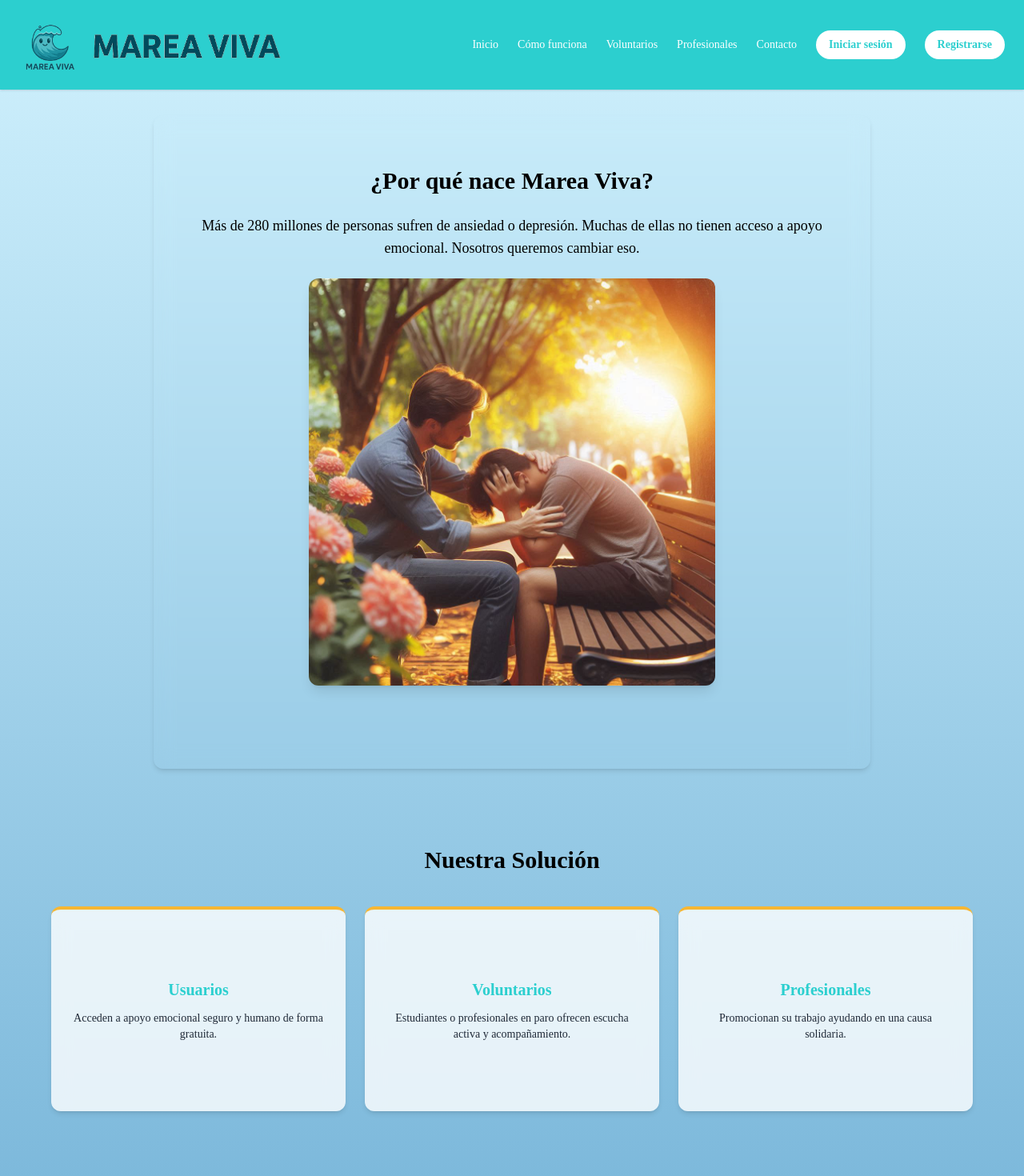
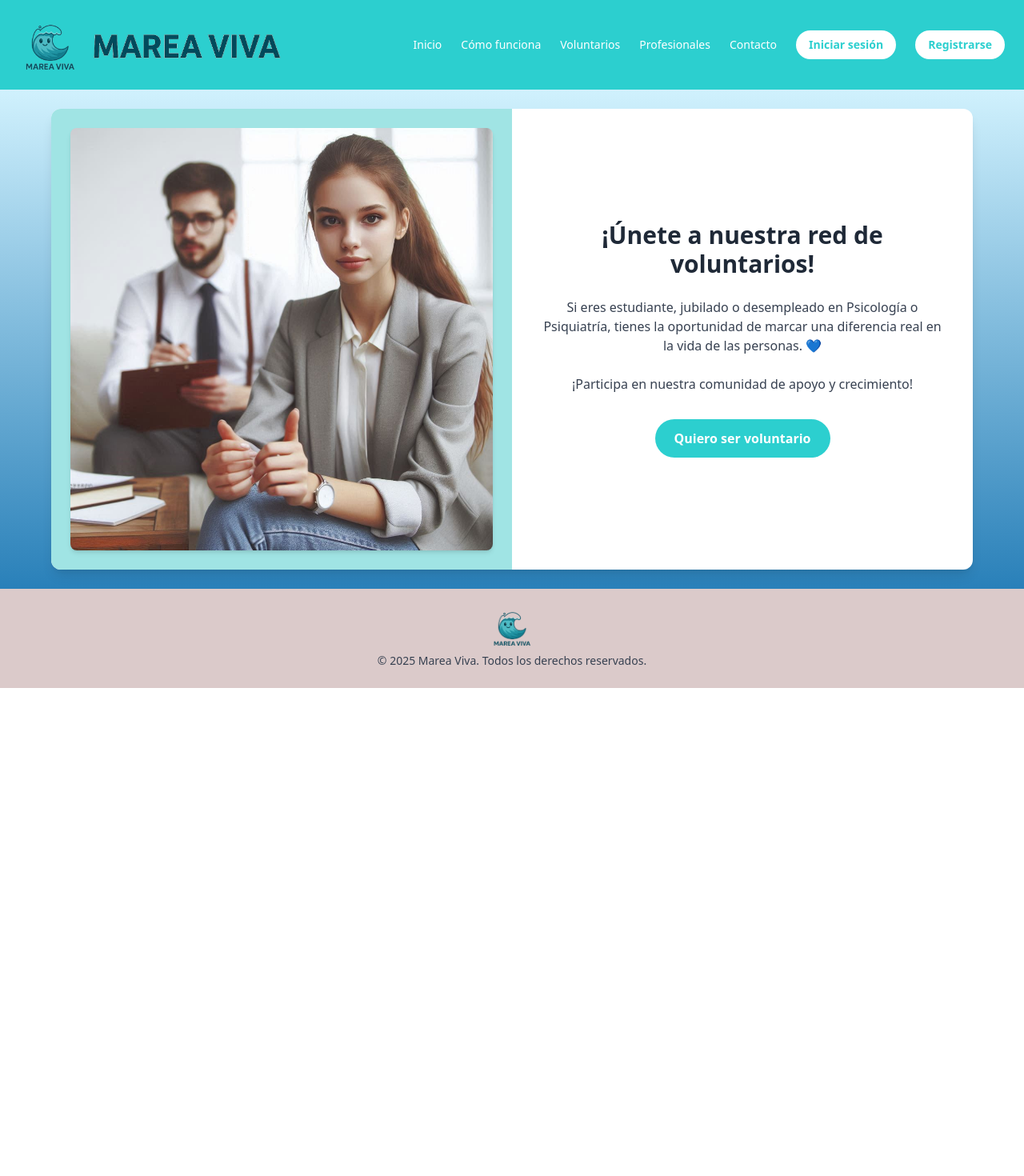
Before and after one commit to Emagmunioz/MareaViva, a React app in the folder frontend/: page /volunteers in a window 1280 px wide. Shown: the top 1470 px of the page at 80% size. After the commit the page ends 860 px from the top, so only its background shows below. Built offline with nearby package versions, Linux system fonts and the light colour scheme; the HTML template or start-up script is replaced by a standard one.

Commit message:
the last changes in the cards and anmin page

```diff
--- a/frontend/src/App.jsx
+++ b/frontend/src/App.jsx
@@ -1,5 +1,6 @@
 import React from "react";
-import { BrowserRouter, Routes, Route } from "react-router-dom";
+import { BrowserRouter, Routes, Route, Navigate } from "react-router-dom";
+
 import Register from "./pages/Register";
 import Login from "./pages/Login";
 import Dashboard from "./pages/Dashboard";
@@ -15,36 +16,41 @@ import FoundationsPage from "@/pages/FoundationsPage";
 import ContactPage from "@/pages/ContactPage";
 import SeekSupport from "@/pages/SeekSupport";
 import NotFoundPage from "@/pages/NotFoundPage";
-
+import AdminCrudProfiles from "@/pages/AdminCrudProfiles";
 export default function App() {
   return (
     <BrowserRouter>
       <Routes>
 
-         <Route path="/register" element={<Register />} />
-         <Route path="/login" element={<Login />} />
+        {/* Autenticación */}
+        <Route path="/register" element={<Register />} />
+        <Route path="/login" element={<Login />} />
 
-        <Route path="/" element={<Home />} />
-        <Route
-          path="/dashboard"
-          element={
-            <PrivateRoute>
-              <Dashboard />
-            </PrivateRoute>
-          }
-        />
+        {/* Redirección de raíz "/" a "/home" */}
+        <Route path="/" element={<Navigate to="/home" />} />
 
-        <Route path="*" element={<Home />} />
-        <Route path="/como-funciona" element={<HowItWorks />} />
+        {/* Rutas públicas */}
+        <Route path="/home" element={<Home />} />
+        <Route path="/how-it-works" element={<HowItWorks />} />
+        <Route path="/volunteers" element={<VolunteersPage />} />
+        <Route path="/foundations" element={<FoundationsPage />} />
+        <Route path="/contact" element={<ContactPage />} />
         <Route path="/profile-form" element={<ProfileForm />} />
         <Route path="/cuestionario" element={<EmotionEvaluation />} />
         <Route path="/groups-form" element={<GroupsFormPage />} />
         <Route path="/chat" element={<ChatSupport />} />
-        <Route path="/voluntarios" element={<VolunteersPage />} />
-        <Route path="/profesionales" element={<FoundationsPage />} />
-        <Route path="/contacto" element={<ContactPage />} />
         <Route path="/seek-support" element={<SeekSupport />} />
+        <Route path="/admin-crud" element={<AdminCrudProfiles />} />
+        {/* Rutas protegidas */}
+        <Route path="/dashboard" element={
+          <PrivateRoute>
+            <Dashboard />
+          </PrivateRoute>
+        } />
+
+        {/* Página no encontrada */}
         <Route path="*" element={<NotFoundPage />} />
+
       </Routes>
     </BrowserRouter>
   );
--- a/frontend/src/components/Cards.jsx
+++ b/frontend/src/components/Cards.jsx
@@ -4,17 +4,17 @@ const cardData = [
   {
     title: "Usuarios",
     desc: "Acceden a apoyo emocional seguro y humano de forma gratuita.",
-    route: "/como-funciona",
+    route: "/how-it-works", // ✅ corregido
   },
   {
     title: "Voluntarios",
     desc: "Estudiantes o profesionales en paro ofrecen escucha activa y acompañamiento.",
-    route: "/voluntarios", // 👉 redirige a VolunteersPage
+    route: "/volunteers", // ✅ corregido
   },
   {
     title: "Profesionales",
     desc: "Promocionan su trabajo ayudando en una causa solidaria.",
-    route: "/profesionales",
+    route: "/foundations", // ✅ corregido
   },
 ];
 
@@ -24,8 +24,12 @@ export default function Cards() {
       <h2 className="text-3xl font-semibold mb-10 text-black">Nuestra Solución</h2>
       <div className="grid grid-cols-1 sm:grid-cols-3 gap-6 max-w-6xl mx-auto">
         {cardData.map((card, i) => (
-          <Link to={card.route} key={i} className="transition-transform hover:scale-105">
-            <div className="bg-white/80 backdrop-blur-md rounded-xl shadow-md p-6 h-64 flex flex-col justify-center items-center border-t-4 border-[#f7b733] hover:shadow-lg">
+          <Link
+            to={card.route}
+            key={i}
+            className="transition-transform hover:scale-105"
+          >
+            <div className="bg-white/80 backdrop-blur-md rounded-xl shadow-md p-6 h-64 flex flex-col justify-center items-center border-t-4 border-[#f7b733] hover:shadow-lg transition duration-300">
               <h3 className="text-xl font-semibold mb-3 text-[#2ccfcf]">{card.title}</h3>
               <p className="text-gray-800 text-sm">{card.desc}</p>
             </div>
--- a/frontend/src/components/Footer.jsx
+++ b/frontend/src/components/Footer.jsx
@@ -1,12 +1,25 @@
 import React from "react";
+import { useNavigate } from "react-router-dom";
 import logo from "../assets/logo.png";
 
+export default function Footer() {
+  const navigate = useNavigate();
 
-export default function Footer() {
   return (
-    <footer className="flex flex-col sm:flex-row items-center justify-center gap-2 px-4 py-6 bg-[#dbcaca] text-gray-700 text-sm">
-      <img src={logo} alt="Logo Marea Viva" className="h-6" />
-      <p>&copy; 2025 Marea Viva. Todos los derechos reservados.</p>
+    <footer className="relative flex flex-col items-center justify-center px-4 py-6 bg-[#dbcaca] text-gray-700 text-sm group">
+
+      {/* 🔥 Botón Admin (oculto hasta hover) */}
+      <button
+        onClick={() => navigate("/admin-crud")}
+        className="absolute left-4 top-1/2 transform -translate-y-1/2 opacity-0 group-hover:opacity-100 transition-opacity text-xs bg-teal-500 hover:bg-teal-600 text-white px-3 py-1 rounded-full"
+      >
+        Admin
+      </button>
+
+      {/* Logo centrado */}
+      <img src={logo} alt="Logo Marea Viva" className="h-10 sm:h-12 mb-2" />
+
+      <p className="text-center">&copy; 2025 Marea Viva. Todos los derechos reservados.</p>
     </footer>
   );
 }
--- a/frontend/src/components/Header.jsx
+++ b/frontend/src/components/Header.jsx
@@ -26,11 +26,11 @@ export default function Header() {
         {/* Menú máximo ancho */}
         <div className="flex-1 flex justify-end">
           <nav className="hidden md:flex gap-6 items-center text-sm font-medium">
-            <Link to="/" className="hover:underline">Inicio</Link>
-            <Link to="/como-funciona" className="hover:underline">Cómo funciona</Link>
-            <Link to="/voluntarios" className="hover:underline">Voluntarios</Link>
-            <Link to="/profesionales" className="hover:underline">Profesionales</Link>
-            <Link to="/contacto" className="hover:underline">Contacto</Link>
+            <Link to="/home" className="hover:underline">Inicio</Link>
+            <Link to="/how-it-works" className="hover:underline">Cómo funciona</Link>
+            <Link to="/volunteers" className="hover:underline">Voluntarios</Link>
+            <Link to="/foundations" className="hover:underline">Profesionales</Link>
+            <Link to="/contact" className="hover:underline">Contacto</Link>
             <Link
               to="/login"
               className="bg-white text-[#2ccfcf] px-4 py-2 rounded-full font-semibold hover:bg-gray-100 transition"
@@ -70,11 +70,11 @@ export default function Header() {
       {/* Mobile Menu */}
       {menuOpen && (
         <div className="md:hidden flex flex-col gap-3 mt-4 text-sm font-medium text-center">
-          <Link to="/" onClick={() => setMenuOpen(false)}>Inicio</Link>
-          <Link to="/como-funciona" onClick={() => setMenuOpen(false)}>Cómo funciona</Link>
-          <Link to="/voluntarios" onClick={() => setMenuOpen(false)}>Voluntarios</Link>
-          <Link to="/profesionales" onClick={() => setMenuOpen(false)}>Profesionales</Link>
-          <Link to="/contacto" onClick={() => setMenuOpen(false)}>Contacto</Link>
+          <Link to="/home" onClick={() => setMenuOpen(false)}>Inicio</Link>
+          <Link to="/how-it-works" onClick={() => setMenuOpen(false)}>Cómo funciona</Link>
+          <Link to="/volunteers" onClick={() => setMenuOpen(false)}>Voluntarios</Link>
+          <Link to="/foundations" onClick={() => setMenuOpen(false)}>Profesionales</Link>
+          <Link to="/contact" onClick={() => setMenuOpen(false)}>Contacto</Link>
           <Link
             to="/login"
             className="bg-white text-[#2ccfcf] px-4 py-2 rounded-full font-semibold hover:bg-gray-100 transition"
--- /dev/null
+++ b/frontend/src/pages/AdminCrudProfiles.jsx
@@ -0,0 +1,145 @@
+import { useEffect, useState } from "react";
+import api from "@/services/api";
+import Header from "@/components/Header";
+import Footer from "@/components/Footer";
+
+export default function AdminCrudProfiles() {
+  const [profiles, setProfiles] = useState([]);
+  const [loading, setLoading] = useState(true);
+
+  useEffect(() => {
+    fetchProfiles();
+  }, []);
+
+  const fetchProfiles = async () => {
+    try {
+      const res = await api.get("/profile/all");
+      setProfiles(res.data);
+    } catch (error) {
+      console.error("Error cargando perfiles:", error);
+    } finally {
+      setLoading(false);
+    }
+  };
+
+  const handleUpdate = async (id, updatedProfile) => {
+    try {
+      await api.put(`/profile/${id}`, updatedProfile);
+      alert("Perfil actualizado exitosamente.");
+      fetchProfiles();
+    } catch (error) {
+      console.error("Error actualizando perfil:", error);
+      alert("Error al actualizar perfil.");
+    }
+  };
+
+  const handleDelete = async (id) => {
+    if (window.confirm("¿Seguro que deseas eliminar este perfil?")) {
+      try {
+        await api.delete(`/profile/${id}`);
+        alert("Perfil eliminado.");
+        fetchProfiles();
+      } catch (error) {
+        console.error("Error eliminando perfil:", error);
+        alert("Error al eliminar perfil.");
+      }
+    }
+  };
+
+  if (loading) return <div className="p-6 text-center">Cargando perfiles...</div>;
+
+  return (
+    <div className="flex flex-col min-h-screen">
+      <Header />
+
+      <main className="flex-grow bg-gradient-to-b from-[#D0F1FD] to-[#2980b9] p-6">
+        <div className="max-w-7xl mx-auto bg-white p-8 rounded-xl shadow-lg">
+          <h1 className="text-3xl font-bold text-center mb-8 text-gray-800">CRUD de Perfiles (Demo)</h1>
+
+          <div className="grid md:grid-cols-2 lg:grid-cols-3 gap-8">
+            {profiles.map((profile) => (
+              <ProfileCard
+                key={profile.id}
+                profile={profile}
+                onUpdate={handleUpdate}
+                onDelete={handleDelete}
+              />
+            ))}
+          </div>
+        </div>
+      </main>
+
+      <Footer />
+    </div>
+  );
+}
+
+function ProfileCard({ profile, onUpdate, onDelete }) {
+  const [editProfile, setEditProfile] = useState(profile);
+
+  const handleRemoveImage = () => {
+    if (window.confirm("¿Seguro que deseas eliminar la imagen?")) {
+      setEditProfile({ ...editProfile, imageUrl: "" });
+    }
+  };
+
+  return (
+    <div className="bg-[#A0E4E4] p-6 rounded-xl shadow-md">
+
+      {/* 🔥 Mostrar imagen si existe */}
+      {editProfile.imageUrl && (
+        <div className="flex flex-col items-center mb-4">
+          <img
+            src={`http://localhost:8080${editProfile.imageUrl}`}
+            alt="Foto de perfil"
+            className="w-24 h-24 object-cover rounded-full"
+          />
+          <button
+            onClick={handleRemoveImage}
+            className="text-red-600 text-sm underline mt-2"
+          >
+            Eliminar imagen
+          </button>
+        </div>
+      )}
+
+      {/* Datos editables */}
+      <input
+        type="text"
+        value={editProfile.firstName || ""}
+        onChange={(e) => setEditProfile({ ...editProfile, firstName: e.target.value })}
+        placeholder="Nombre"
+        className="w-full p-2 rounded mb-2 border"
+      />
+      <input
+        type="text"
+        value={editProfile.lastName || ""}
+        onChange={(e) => setEditProfile({ ...editProfile, lastName: e.target.value })}
+        placeholder="Apellido"
+        className="w-full p-2 rounded mb-2 border"
+      />
+      <textarea
+        value={editProfile.description || ""}
+        onChange={(e) => setEditProfile({ ...editProfile, description: e.target.value })}
+        placeholder="Descripción"
+        className="w-full p-2 rounded mb-4 border min-h-[80px]"
+      />
+
+      {/* Botones */}
+      <div className="flex justify-between">
+        <button
+          onClick={() => onUpdate(profile.id, editProfile)}
+          className="bg-teal-500 hover:bg-teal-600 text-white px-4 py-2 rounded-full text-sm font-semibold"
+        >
+          Guardar
+        </button>
+        <button
+          onClick={() => onDelete(profile.id)}
+          className="bg-red-500 hover:bg-red-600 text-white px-4 py-2 rounded-full text-sm font-semibold"
+        >
+          Borrar
+        </button>
+      </div>
+    </div>
+  );
+}
--- a/frontend/src/pages/SeekSupport.jsx
+++ b/frontend/src/pages/SeekSupport.jsx
@@ -6,7 +6,8 @@ import Footer from "@/components/Footer";
 export default function SeekSupport() {
   const [profiles, setProfiles] = useState([]);
   const [loading, setLoading] = useState(true);
-  const [contacting, setContacting] = useState(false); // 🔥 Para bloquear múltiples clics
+  const [contacting, setContacting] = useState(false);
+  const [filterRole, setFilterRole] = useState("voluntario"); // 🔥 Nuevo: selecciona "voluntario" o "usuario"
   const navigate = useNavigate();
 
   useEffect(() => {
@@ -28,10 +29,10 @@ export default function SeekSupport() {
     fetchProfiles();
   }, []);
 
-  const volunteerProfiles = profiles.filter(profile => profile.role === "voluntario");
+  const filteredProfiles = profiles.filter(profile => profile.role === filterRole);
 
   const handleContact = async (profileId) => {
-    if (contacting) return; // 🔥 Evitar múltiples clics mientras contacta
+    if (contacting) return;
 
     setContacting(true);
 
@@ -45,14 +46,13 @@ export default function SeekSupport() {
       });
 
       if (!res.ok) {
-        throw new Error("Error al contactar al voluntario");
+        throw new Error("Error al contactar");
       }
 
-      // ✅ Email enviado correctamente, ahora redirigimos al chat
       navigate("/chat");
     } catch (error) {
-      console.error("Error al contactar al voluntario:", error);
-      alert("Hubo un problema al contactar al voluntario. Intenta de nuevo.");
+      console.error("Error al contactar:", error);
+      alert("Hubo un problema al contactar. Intenta de nuevo.");
     } finally {
       setContacting(false);
     }
@@ -65,16 +65,42 @@ export default function SeekSupport() {
       <Header />
 
       <main className="flex-grow py-12 px-6 max-w-7xl mx-auto">
-        <h2 className="text-3xl font-bold text-center mb-10 text-coral-700">Encuentra apoyo</h2>
+        <h2 className="text-3xl font-bold text-center mb-10 text-coral-700">
+          Encuentra apoyo
+        </h2>
+
+        {/* 🔥 Nuevo: Selector entre voluntarios y usuarios */}
+        <div className="flex justify-center mb-10">
+          <button
+            onClick={() => setFilterRole("voluntario")}
+            className={`px-4 py-2 mx-2 rounded-full font-semibold ${
+              filterRole === "voluntario"
+                ? "bg-teal-500 text-white"
+                : "bg-white text-teal-600 border border-teal-500"
+            }`}
+          >
+            Voluntarios
+          </button>
+          <button
+            onClick={() => setFilterRole("usuario")}
+            className={`px-4 py-2 mx-2 rounded-full font-semibold ${
+              filterRole === "usuario"
+                ? "bg-teal-500 text-white"
+                : "bg-white text-teal-600 border border-teal-500"
+            }`}
+          >
+            Usuarios
+          </button>
+        </div>
 
         {loading ? (
           <div className="flex justify-center items-center min-h-[50vh]">
-            <p className="text-teal-600 text-xl font-semibold animate-pulse">Cargando voluntarios...</p>
+            <p className="text-teal-600 text-xl font-semibold animate-pulse">Cargando perfiles...</p>
           </div>
         ) : (
           <div className="grid md:grid-cols-2 lg:grid-cols-4 gap-8">
-            {volunteerProfiles.length > 0 ? (
-              volunteerProfiles.map((profile) => (
+            {filteredProfiles.length > 0 ? (
+              filteredProfiles.map((profile) => (
                 <div
                   key={profile.id}
                   className="bg-white rounded-xl shadow-lg p-6 flex flex-col items-center text-center hover:shadow-2xl transition"
@@ -90,7 +116,7 @@ export default function SeekSupport() {
                   <p className="text-gray-700 mt-2 mb-6">{profile.description}</p>
                   <button
                     onClick={() => handleContact(profile.id)}
-                    disabled={contacting} // 🔥 Deshabilita si ya está contactando
+                    disabled={contacting}
                     className="bg-teal-500 hover:bg-teal-600 text-white font-bold py-2 px-6 rounded-full transition disabled:opacity-50"
                   >
                     {contacting ? "Conectando..." : "Contactar"}
@@ -99,7 +125,7 @@ export default function SeekSupport() {
               ))
             ) : (
               <p className="text-center col-span-4 text-gray-500">
-                No hay voluntarios disponibles en este momento. ¡Vuelve más tarde!
+                No hay perfiles disponibles. ¡Vuelve más tarde!
               </p>
             )}
           </div>
--- a/frontend/src/pages/VolunteersPage.jsx
+++ b/frontend/src/pages/VolunteersPage.jsx
@@ -1,86 +1,50 @@
-import React, { useState } from "react";
-import { useForm } from "react-hook-form";
+import React from "react";
 import { useNavigate } from "react-router-dom";
-import api from "@/services/api";
-import Modal from "@/components/Modal";
 import Header from "@/components/Header";
 import Footer from "@/components/Footer";
+import practicas from "@/assets/practicas.png"; // Asegúrate que esté bien importado
 
-export default function Login() {
-  const { register, handleSubmit, formState: { errors } } = useForm();
-  const [modal, setModal] = useState({ open: false, message: "", type: "success", action: null });
+export default function VolunteersPage() {
   const navigate = useNavigate();
-
-  const onSubmit = async (data) => {
-    try {
-      const response = await api.post("/auth/login", data);
-      const token = response.data.token;
-      localStorage.setItem("token", token);
-
-      // Al éxito, mostrar modal con botón para volver a Home
-      setModal({
-        open: true,
-        message: "¡Inicio de sesión exitoso!",
-        type: "success",
-        action: () => navigate("/") // función para redirigir a home
-      });
-
-    } catch (error) {
-      const msg = error.response?.data?.message || error.response?.data || "Error al iniciar sesión. Intenta nuevamente.";
-      setModal({ open: true, message: msg, type: "error", action: null });
-    }
-  };
 
   return (
     <div className="flex flex-col min-h-screen">
       <Header />
 
-      <main className="flex-grow bg-gradient-to-b from-[#D0F1FD] to-[#2980b9] flex items-center justify-center p-4">
-        <form
-          onSubmit={handleSubmit(onSubmit)}
-          className="bg-white p-6 rounded-xl shadow-lg w-full max-w-md border border-[#30CFC0]"
-        >
-          <h2 className="text-xl font-bold mb-4 text-center text-gray-800">Iniciar sesión</h2>
+      <main className="flex-grow bg-gradient-to-b from-[#D0F1FD] to-[#2980b9] flex items-center justify-center p-6">
+        <div className="bg-white rounded-xl shadow-lg overflow-hidden grid md:grid-cols-2 max-w-6xl w-full">
 
-          <input
-            type="email"
-            {...register("email", { required: "Correo obligatorio" })}
-            placeholder="Correo electrónico"
-            className="bg-[#A0E4E4] input mb-2"
-          />
-          {errors.email && <p className="text-sm text-red-600">{errors.email.message}</p>}
+          {/* Columna Izquierda: Imagen */}
+          <div className="flex items-center justify-center bg-[#A0E4E4] p-6">
+            <img
+              src={practicas}
+              alt="Prácticas de Voluntariado"
+              className="w-full h-auto rounded-lg shadow-md object-cover"
+            />
+          </div>
 
-          <input
-            type="password"
-            {...register("password", { required: "Contraseña obligatoria" })}
-            placeholder="Contraseña"
-            className="bg-[#A0E4E4] input mb-4"
-          />
-          {errors.password && <p className="text-sm text-red-600">{errors.password.message}</p>}
+          {/* Columna Derecha: Texto + Botón */}
+          <div className="flex flex-col justify-center items-center p-8">
+            <h1 className="text-3xl font-bold mb-6 text-center text-gray-800">
+              ¡Únete a nuestra red de voluntarios!
+            </h1>
 
-          <button
-            type="submit"
-            className="w-full bg-[#F7B733] hover:bg-[#f5a623] text-white font-semibold py-2 rounded-xl transition duration-300"
-          >
-            Iniciar sesión
-          </button>
-        </form>
+            <p className="text-gray-700 mb-8 text-center">
+              Si eres estudiante, jubilado o desempleado en Psicología o Psiquiatría,
+              tienes la oportunidad de marcar una diferencia real en la vida de las personas. 💙
+              <br /><br />
+              ¡Participa en nuestra comunidad de apoyo y crecimiento!
+            </p>
 
-        {modal.open && (
-          <Modal
-            message={modal.message}
-            type={modal.type}
-            onClose={() => {
-              if (modal.action) {
-                modal.action(); // 🔥 Ejecutar acción si existe
-              }
-              setModal({ ...modal, open: false });
-            }}
-            bgColor="#DBCACA"
-            buttonColor="#f6a21e" // 🔥 Cambiamos el color del botón
-            buttonText="Ir a Inicio" // 🔥 Texto personalizado
-          />
-        )}
+            <button
+              onClick={() => navigate("/profile-form")}
+              className="bg-[#2ccfcf] hover:bg-[#26b0b0] text-white px-6 py-3 rounded-full font-semibold transition"
+            >
+              Quiero ser voluntario
+            </button>
+          </div>
+
+        </div>
       </main>
 
       <Footer />
```
Also changed, not shown: frontend/src/pages/ProfileForm.jsx (+37 -10 lines).
